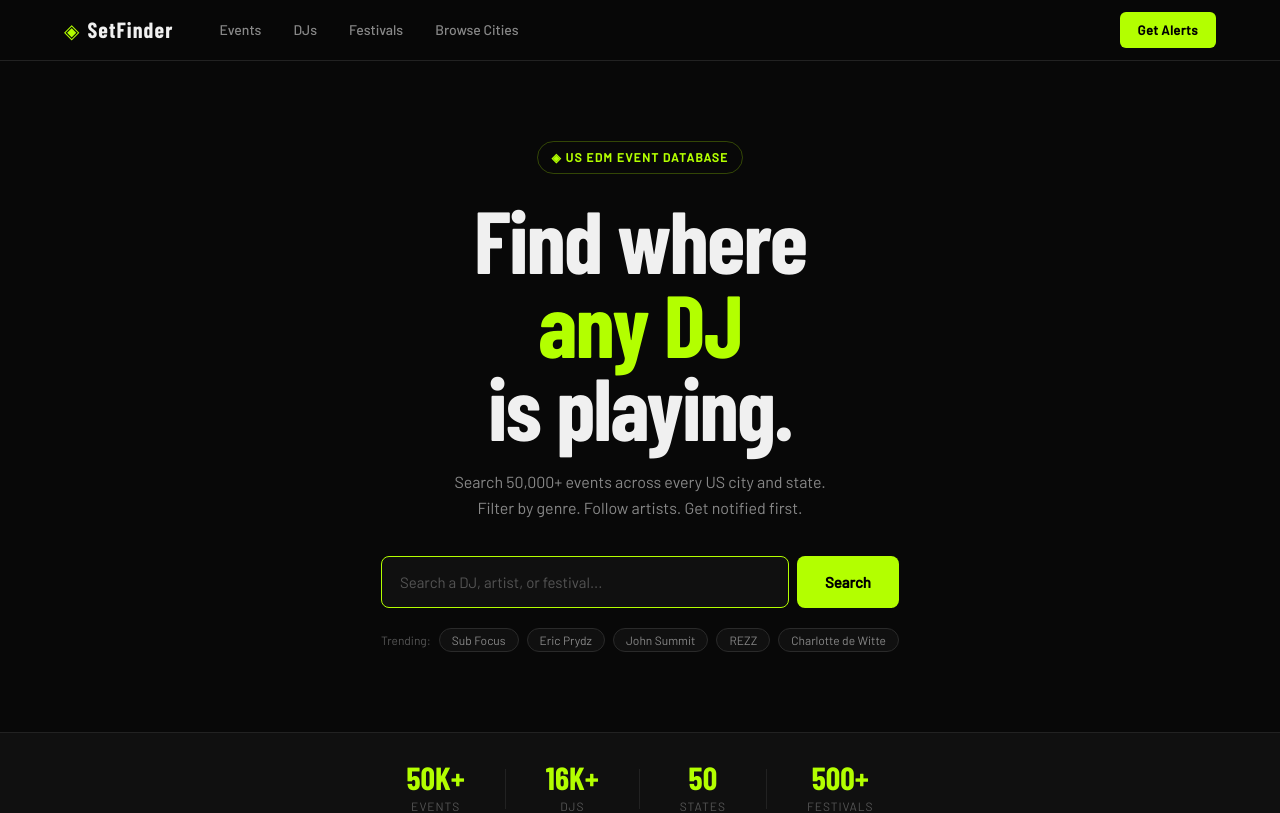
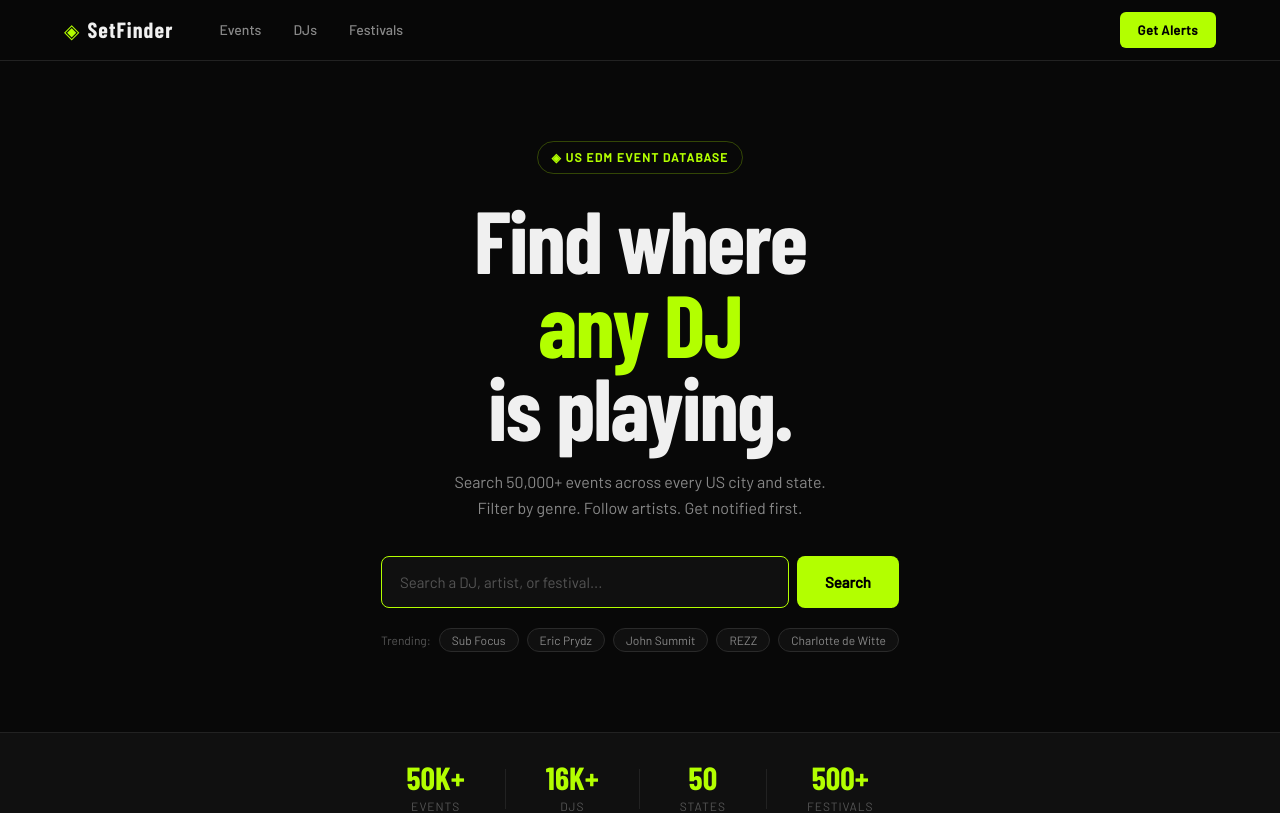
Before and after one commit to Aizamu/SetFinder, a Next.js app: page / in a window 1280 px wide. Shown: the top 813 px of the page. Built offline with nearby package versions, Linux system fonts and the light colour scheme; a web font is replaced by a local one.

Commit message:
Remove Browse Cities nav, center lineup photos

```diff
--- a/components/EventCard.module.css
+++ b/components/EventCard.module.css
@@ -110,6 +110,7 @@
 .lineupPhotos {
   display: flex;
   align-items: center;
+  justify-content: center;
   gap: 6px;
   margin-bottom: 8px;
 }
--- a/components/Nav.js
+++ b/components/Nav.js
@@ -11,7 +11,6 @@
     { href: '/events', label: 'Events' },
     { href: '/djs', label: 'DJs' },
     { href: '/festivals', label: 'Festivals' },
-    { href: '/cities', label: 'Browse Cities' },
   ];
 
   return (
```
